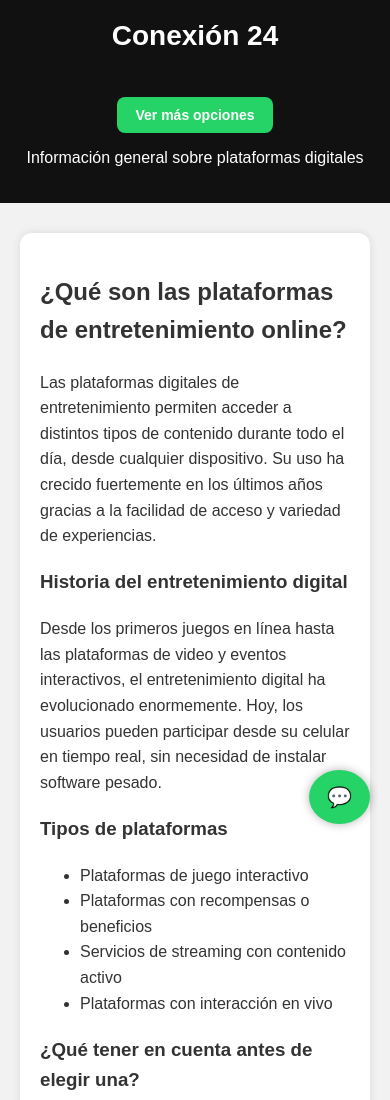
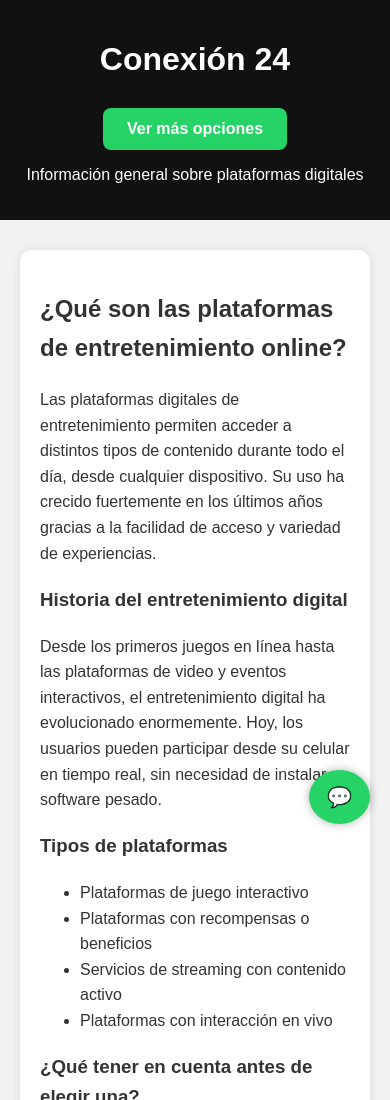
Before and after one commit to Matifernandezar/conexion24hs.online, a plain HTML site: page index.html in a window 390 px wide. Shown: the top 1100 px of the page. Drawn offline with Linux system fonts and the light colour scheme.

Commit message:
Update index.html

```diff
--- a/index.html
+++ b/index.html
@@ -7,36 +7,6 @@
   <meta name="description" content="Información sobre plataformas de entretenimiento digital disponibles en Argentina las 24 horas. Comparativas, consejos y más." />
   <meta name="keywords" content="casino online whatsapp,casino virtual whatsapp, casino online 24 horas whatsapp, cajeros del casino virtual en argentina, cajero casino, entretenimiento digital, plataformas online, casino whatsapp, juegos online argentina" />
   <link rel="stylesheet" href="Styles.css" />
-  <style>
-    .header-flex {
-      display: flex;
-      flex-wrap: wrap;
-      align-items: center;
-      justify-content: space-between;
-      gap: 15px;
-    }
-
-    .header-flex h1 {
-      margin: 0;
-      font-size: 28px;
-    }
-
-    .header-flex .btn-link {
-      font-size: 14px;
-      padding: 10px 18px;
-    }
-
-    @media (max-width: 600px) {
-      .header-flex {
-        flex-direction: column;
-        align-items: center;
-      }
-
-      .header-flex h1 {
-        text-align: center;
-      }
-    }
-  </style>
   <!-- Google tag (gtag.js) -->
   <script async src="https://www.googletagmanager.com/gtag/js?id=AW-16987453988"></script>
   <script>
@@ -49,10 +19,8 @@
 <body>
 
   <header>
-    <div class="header-flex">
-      <h1>Conexión 24</h1>
-      <a class="btn-link" href="https://casinoonlinewhatsapp.com" target="_blank">Ver más opciones</a>
-    </div>
+    <h1>Conexión 24</h1>
+    <a class="btn-link" href="https://casinoonlinewhatsapp.com" target="_blank">Ver más opciones</a>
     <p>Información general sobre plataformas digitales</p>
   </header>
 
```
